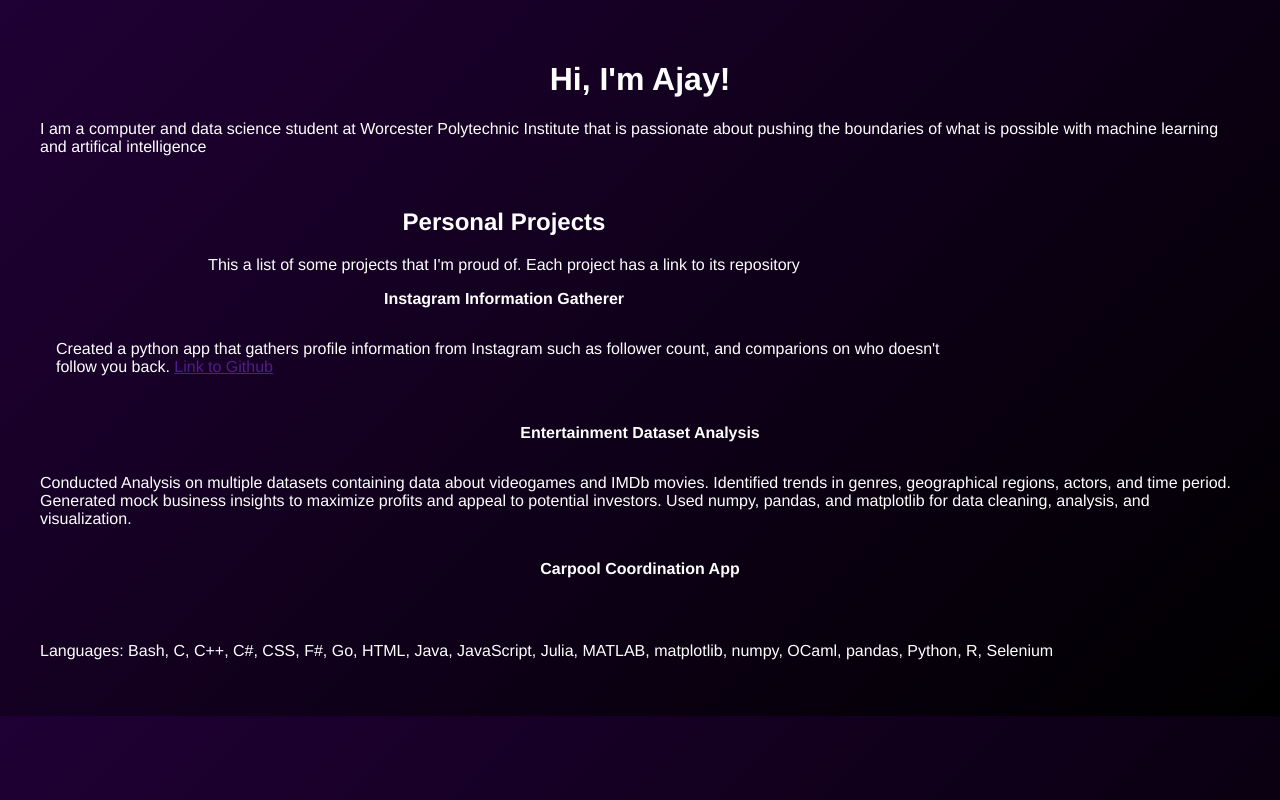
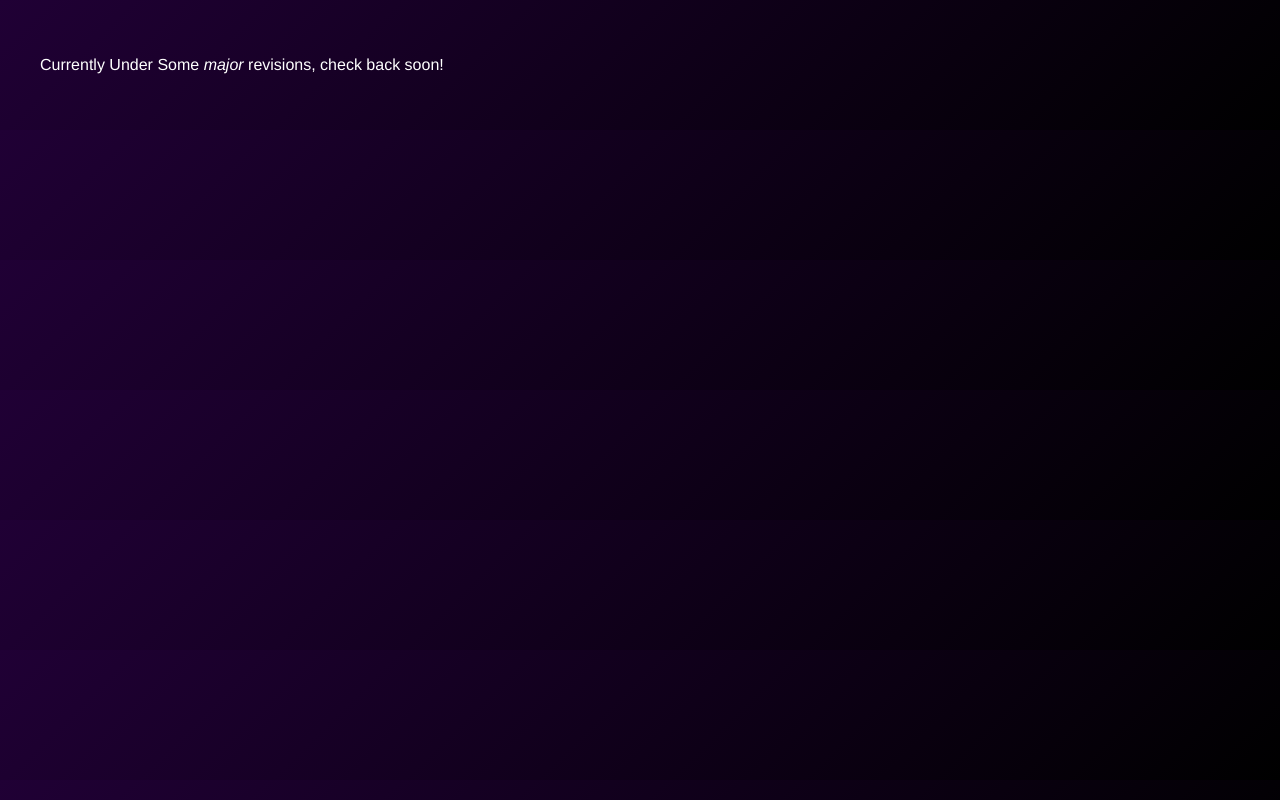
Before and after one commit to ajay-bhagava/ajay-bhagava.github.io, a plain HTML site: page index.html in a window 1280 px wide. Drawn offline with Linux system fonts and the light colour scheme.

Commit message:
Under Construction

```diff
--- a/index.html
+++ b/index.html
@@ -8,55 +8,6 @@
   </head>
 
   <body>
-    <header>
-      <h1>Hi, I'm Ajay!</h1>
-      <div id="info">
-        I am a computer and data science student at Worcester Polytechnic
-        Institute that is passionate about pushing the boundaries of what is
-        possible with machine learning and artifical intelligence
-      </div>
-    </header>
-    <div id="projects-section">
-      <div id="projects-header">
-        <h2>Personal Projects</h2>
-        This a list of some projects that I'm proud of. Each project has a link
-        to its repository
-      </div>
-      <div class="project">
-        <p class="project-title">Instagram Information Gatherer</p>
-        <div class="project-body"></div>
-          <p class="project-description">
-            Created a python app that gathers profile information from Instagram
-            such as follower count, and comparions on who doesn't follow you
-            back.
-            <a href="">Link to Github</a>
-          </p>
-        </div>
-      </div>
-      <div class="project">
-        <p class="project-title">Entertainment Dataset Analysis</p>
-        <div class="project-body">
-                    <p class="project-description">
-            Conducted Analysis on multiple datasets containing data about
-            videogames and IMDb movies. Identified trends in genres,
-            geographical regions, actors, and time period. Generated mock
-            business insights to maximize profits and appeal to potential
-            investors. Used numpy, pandas, and matplotlib for data cleaning,
-            analysis, and visualization.
-          </p>
-        </div>
-      <div class="project">
-        <p class="project-title">Carpool Coordination App</p>
-        <div class="project-body">
-          <p class="project-description"></p>
-        </div>
-      </div>
-      <div id="skills">
-        <p>
-          Languages: Bash, C, C++, C#, CSS, F#, Go, HTML, Java, JavaScript,
-          Julia, MATLAB, matplotlib, numpy, OCaml, pandas, Python, R, Selenium
-        </p>
-      </div>
-    </div>
+    <p>Currently Under Some <i>major</i> revisions, check back soon!</p>
   </body>
 </html>
```
